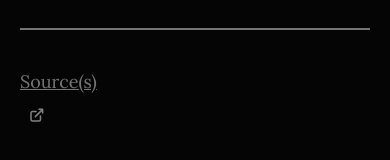
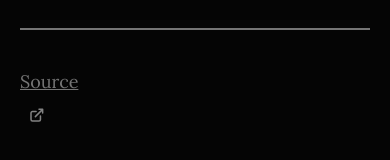
Before and after one commit to kmxtaylor/Dictionary, a React Native app: screen /home in a window 390 px wide. Shown: the part 251-411 px from the top of the page. Built offline with nearby package versions, Linux system fonts and the light colour scheme.

Commit message:
move IconNewWindow back to same line as source + add margin to bottom of content

```diff
--- a/src/screens/Home.js
+++ b/src/screens/Home.js
@@ -191,11 +191,10 @@ const Home = () => {
 
         <View>
           <HorizontalLine style={{ marginTop: 40 }} />
-          <Text style={{ marginTop: 40, textDecorationLine: 'underline', fontSize: 18, color: colors.subHeading }}>Source(s)</Text>
-          <View style={{ flexDirection: 'row', marginTop: 10, alignItems: 'center' }}>
-            <TouchableOpacity onPress={() => Linking.openURL(sourceUrl)}>
+          <Text style={{ marginTop: 40, textDecorationLine: 'underline', fontSize: 18, color: colors.subHeading }}>Source</Text>
+          <View style={{ flexDirection: 'row', marginTop: 10, marginBottom: 50, alignItems: 'center' }}>
+            <TouchableOpacity style={{ flexDirection: 'row'}} onPress={() => Linking.openURL(sourceUrl)}>
               <Text style={{ textDecorationLine: 'underline', fontSize: 14, color: colors.text }}>{sourceUrl}</Text>
-              <View style={{ width: 10 }} />
               <IconNewWindow style={{ marginTop: 5, marginLeft: 10 }} />
             </TouchableOpacity>
           </View>
```
